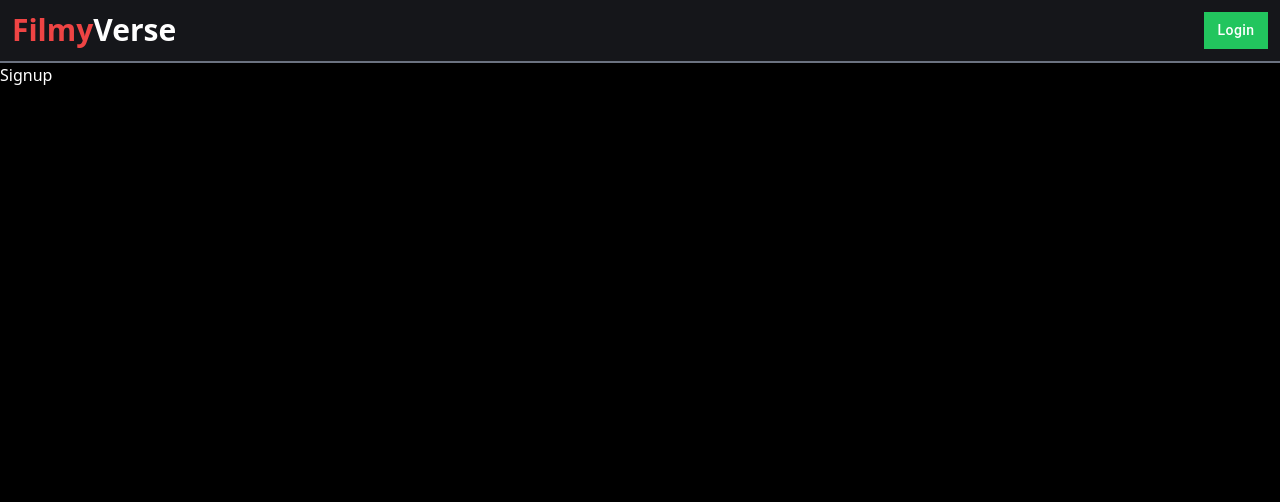
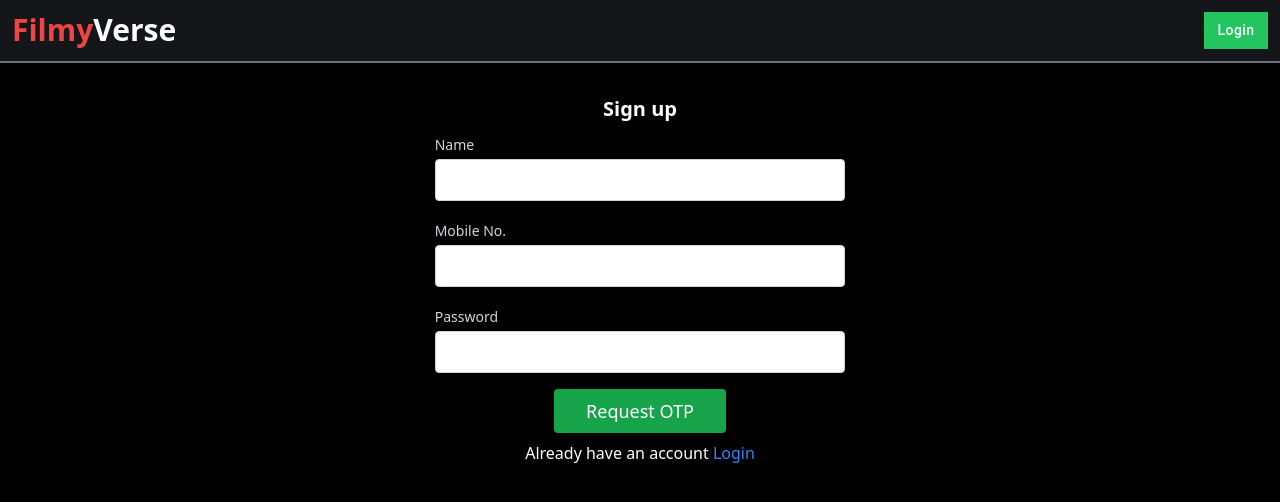
Before and after one commit to Shahidbhatt07/FilmyVerse, a React (Create React App) app: page /signup in a window 1280 px wide. Shown: the top 502 px of the page. Built offline with nearby package versions, Linux system fonts and the light colour scheme.

Commit message:
:rocket: styling sign up page and setting logic for OTP generation

```diff
--- a/package.json
+++ b/package.json
@@ -10,6 +10,8 @@
     "@testing-library/jest-dom": "^5.16.5",
     "@testing-library/react": "^13.4.0",
     "@testing-library/user-event": "^13.5.0",
+    "bcrypt": "^5.1.0",
+    "bcryptjs": "^2.4.3",
     "firebase": "^9.17.1",
     "react": "^18.2.0",
     "react-dom": "^18.2.0",
--- a/src/components/Signup.js
+++ b/src/components/Signup.js
@@ -1,11 +1,179 @@
-import React from 'react'
+import React, { useState } from "react";
+import { TailSpin } from "react-loader-spinner";
+import { Link } from "react-router-dom";
+import {getAuth, RecaptchaVerifier, signInWithPhoneNumber} from 'firebase/auth'
+import app from '../firebase/firebase'
+import swal from "sweetalert";
+import { addDoc } from "firebase/firestore";
+import { usersRef } from "../firebase/firebase";
+import { useNavigate } from "react-router-dom";
+import bcrypt from 'bcryptjs';
+const auth = getAuth(app);
 
 const Signup = () => {
+  const navigate = useNavigate();
+  const [form, setForm] = useState({
+    name: "",
+    mobile: "",
+    password: ""
+  });
+  const [loading, setLoading] = useState(false);
+  const [otpSent, setOtpSent] = useState(false);
+  const [OTP, setOTP] = useState("");
+
+  const generateRecaptha = () => {
+    window.recaptchaVerifier = new RecaptchaVerifier('recaptcha-container', {
+      'size': 'invisible',
+      'callback': (response) => {
+        // reCAPTCHA solved, allow signInWithPhoneNumber.
+      }
+    }, auth);
+  }
+
+  const requestOtp = () => {
+      setLoading(true);
+      generateRecaptha();
+      let appVerifier = window.recaptchaVerifier;
+        signInWithPhoneNumber(auth, `+91${form.mobile}`, appVerifier)
+        .then(confirmationResult => {
+          window.confirmationResult = confirmationResult;
+          swal({
+            text: "OTP Sent",
+            icon: "success",
+            buttons: false,
+            timer: 3000,
+          });
+          setOtpSent(true);
+          setLoading(false);
+        }).catch((error) => {
+          console.log(error)
+        })
+  }
+
+  const verifyOTP = () => {
+    try {
+      setLoading(true);
+      window.confirmationResult.confirm(OTP).then((result) => {
+        uploadData();
+        swal({
+          text: "Sucessfully Registered",
+          icon: "success",
+          buttons: false,
+          timer: 3000,
+        });
+        navigate('/login')
+        setLoading(false);
+      })
+    } catch (error) {
+      console.log(error);
+    }
+  }
+
+  const uploadData = async () => {
+    try {
+      const salt = bcrypt.genSaltSync(10);
+      var hash = bcrypt.hashSync(form.password, salt);
+      await addDoc(usersRef, {
+        name: form.name,
+        password: hash,
+        mobile: form.mobile
+      });
+    } catch(err) {
+      console.log(err);
+    }
+  }
+
   return (
-    <div>
-      Signup
+    <div className="w-full flex flex-col mt-8 items-center">
+      <h1 className="text-xl font-bold">Sign up</h1>
+      {otpSent ?
+      <>
+        <div class="p-2 w-full md:w-1/3">
+        <div class="relative">
+          <label for="message" class="leading-7 text-sm text-gray-300">
+            OTP
+          </label>
+          <input
+            id="message"
+            name="message"
+            value={OTP}
+            onChange={(e) => setOTP(e.target.value)}
+            class="w-full bg-white rounded border border-gray-300 focus:border-indigo-500 focus:bg-white focus:ring-2 focus:ring-indigo-200 text-base outline-none text-gray-700 py-1 px-3 leading-8 transition-colors duration-200 ease-in-out"
+          />
+        </div>
+        </div>
+        <div class="p-2 w-full">
+        <button
+          onClick={verifyOTP}
+          class="flex mx-auto text-white bg-green-600 border-0 py-2 px-8 focus:outline-none hover:bg-green-700 rounded text-lg"
+        >
+          {loading ? <TailSpin height={25} color="white" /> : "Confirm OTP"}
+        </button>
+      </div>
+
+      </>
+      :
+        <>
+      <div class="p-2 w-full md:w-1/3">
+        <div class="relative">
+          <label for="message" class="leading-7 text-sm text-gray-300">
+            Name
+          </label>
+          <input
+            id="message"
+            name="message"
+            value={form.name}
+            onChange={(e) => setForm({ ...form, name: e.target.value })}
+            class="w-full bg-white rounded border border-gray-300 focus:border-indigo-500 focus:bg-white focus:ring-2 focus:ring-indigo-200 text-base outline-none text-gray-700 py-1 px-3 leading-8 transition-colors duration-200 ease-in-out"
+          />
+        </div>
+      </div>
+      <div class="p-2 w-full md:w-1/3">
+        <div class="relative">
+          <label for="message" class="leading-7 text-sm text-gray-300">
+            Mobile No.
+          </label>
+          <input
+            type={"number"}
+            id="message"
+            name="message"
+            value={form.mobile}
+            onChange={(e) => setForm({ ...form, mobile: e.target.value })}
+            class="w-full bg-white rounded border border-gray-300 focus:border-indigo-500 focus:bg-white focus:ring-2 focus:ring-indigo-200 text-base outline-none text-gray-700 py-1 px-3 leading-8 transition-colors duration-200 ease-in-out"
+          />
+        </div>
+      </div>
+      <div class="p-2 w-full md:w-1/3">
+        <div class="relative">
+          <label for="message" class="leading-7 text-sm text-gray-300">
+            Password
+          </label>
+          <input
+            type={'password'}
+            id="message"
+            name="message"
+            value={form.password}
+            onChange={(e) => setForm({ ...form, password: e.target.value })}
+            class="w-full bg-white rounded border border-gray-300 focus:border-indigo-500 focus:bg-white focus:ring-2 focus:ring-indigo-200 text-base outline-none text-gray-700 py-1 px-3 leading-8 transition-colors duration-200 ease-in-out"
+          />
+        </div>
+      </div>
+      <div class="p-2 w-full">
+        <button
+          onClick={requestOtp}
+          class="flex mx-auto text-white bg-green-600 border-0 py-2 px-8 focus:outline-none hover:bg-green-700 rounded text-lg"
+        >
+          {loading ? <TailSpin height={25} color="white" /> : "Request OTP"}
+        </button>
+      </div>
+      </>
+      }
+      <div>
+        <p>Already have an account <Link to={'/login'}><span className="text-blue-500">Login</span></Link></p>
+      </div>
+      <div id="recaptcha-container"></div>
     </div>
-  )
-}
+  );
+};
 
-export default Signup
+export default Signup;
--- a/src/firebase/firebase.js
+++ b/src/firebase/firebase.js
@@ -17,6 +17,7 @@
 export const db = getFirestore(app);
 export const moviesRef = collection(db, 'movies')
 export const reviewsRef = collection(db, 'reviews')
+export const usersRef = collection(db, 'users')
 
 
 export default app;
```
Also changed, not shown: 1 other file (tests, documents, lock files or other folders).
